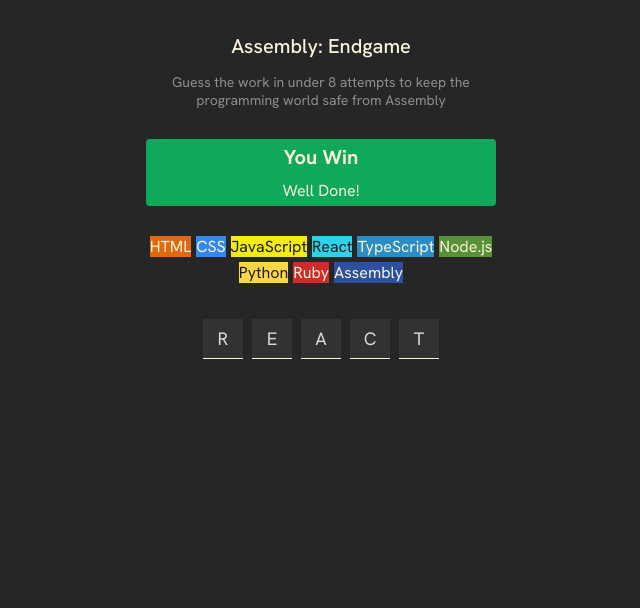
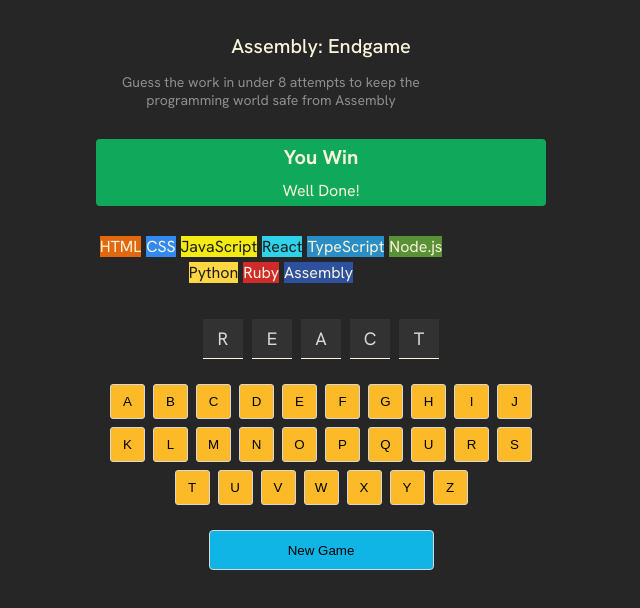
Before and after one commit to AyushShukla09/assembly-endgame, a React (Vite) app: page / in a window 1280 px wide. Shown: the top 608 px of the page, without its empty margins (319-959 px from the left). Built offline with nearby package versions, Linux system fonts and the light colour scheme.

Commit message:
Added keyboard and new game button

```diff
--- a/index.css
+++ b/index.css
@@ -78,3 +78,34 @@
     font-size: 1.125rem;
     border-bottom: 1px solid #F9F4DA;
 }
+
+section.keyboard {
+    margin-top: 25px;
+    display: flex;
+    flex-wrap: wrap;
+    gap: 8px;
+    justify-content: center;
+    max-width: 450px;
+}
+
+section.keyboard > button {
+    height: 35px;
+    width: 35px;
+    background-color: #FCBA29;
+    border: 1px solid #D7D7D7;
+    border-radius: 3px;
+    cursor: pointer;
+}
+
+button.new-game {
+    margin-top: 25px;
+    background-color: #11B5E5;
+    border: 1px solid #D7D7D7;
+    border-radius: 4px;
+    width: 225px;
+    height: 40px;
+    padding: 6px 12px;
+    display: block;
+    margin-inline: auto;
+    cursor: pointer;
+}
--- a/src/App.jsx
+++ b/src/App.jsx
@@ -24,6 +24,12 @@
         <span key={index}>{ele.toUpperCase()}</span>
     )
   })
+  const alphabets = 'abcdefghijklmnopqurstuvwxyz'
+  const keyboard = alphabets.split('').map((val,index)=>{
+    return (
+      <button key={index}>{val.toUpperCase()}</button>
+    )
+  })
   return (
     <main>
       <header>
@@ -41,6 +47,10 @@
       <section className="word">
         {letters}
       </section>
+      <section className="keyboard">
+        {keyboard}
+      </section>
+      <button className="new-game">New Game</button>
     </main>
   );
 }
```
